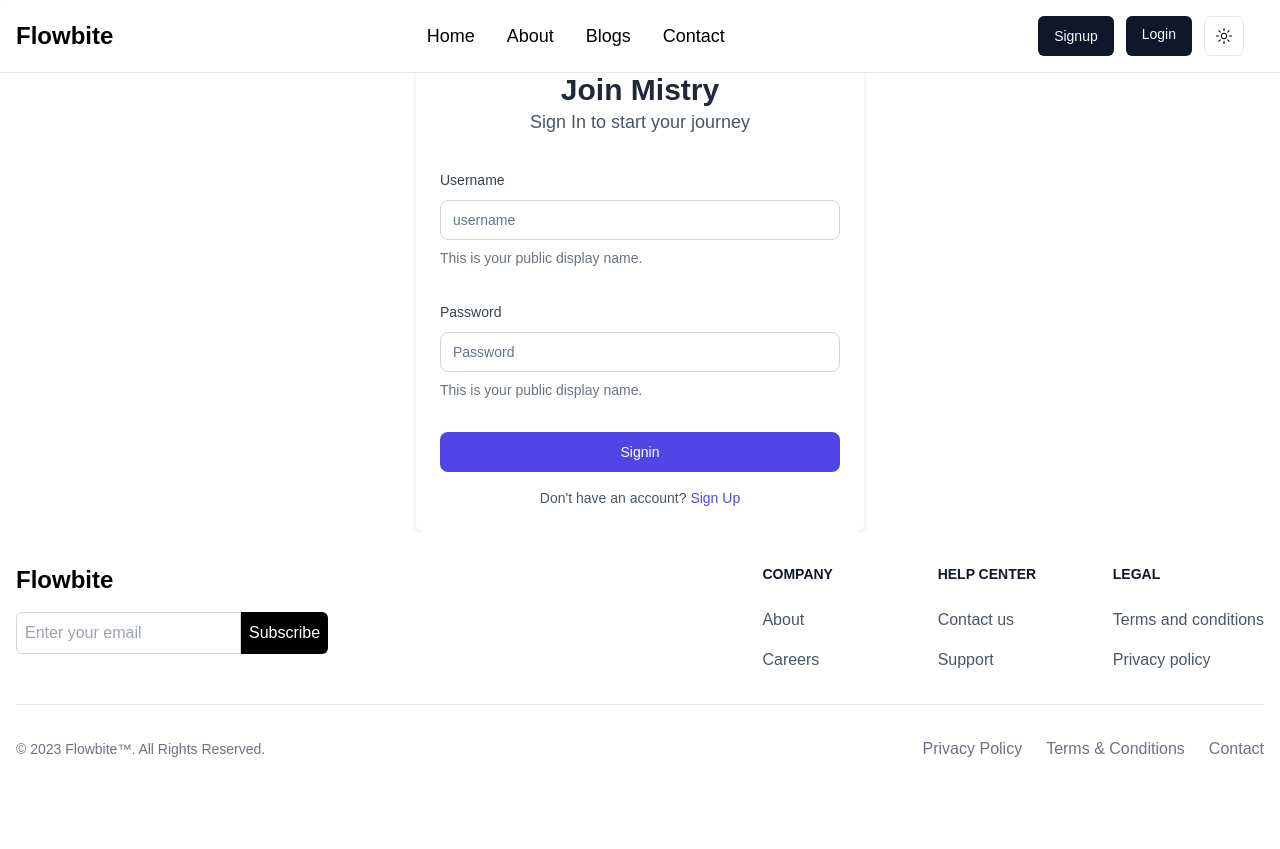
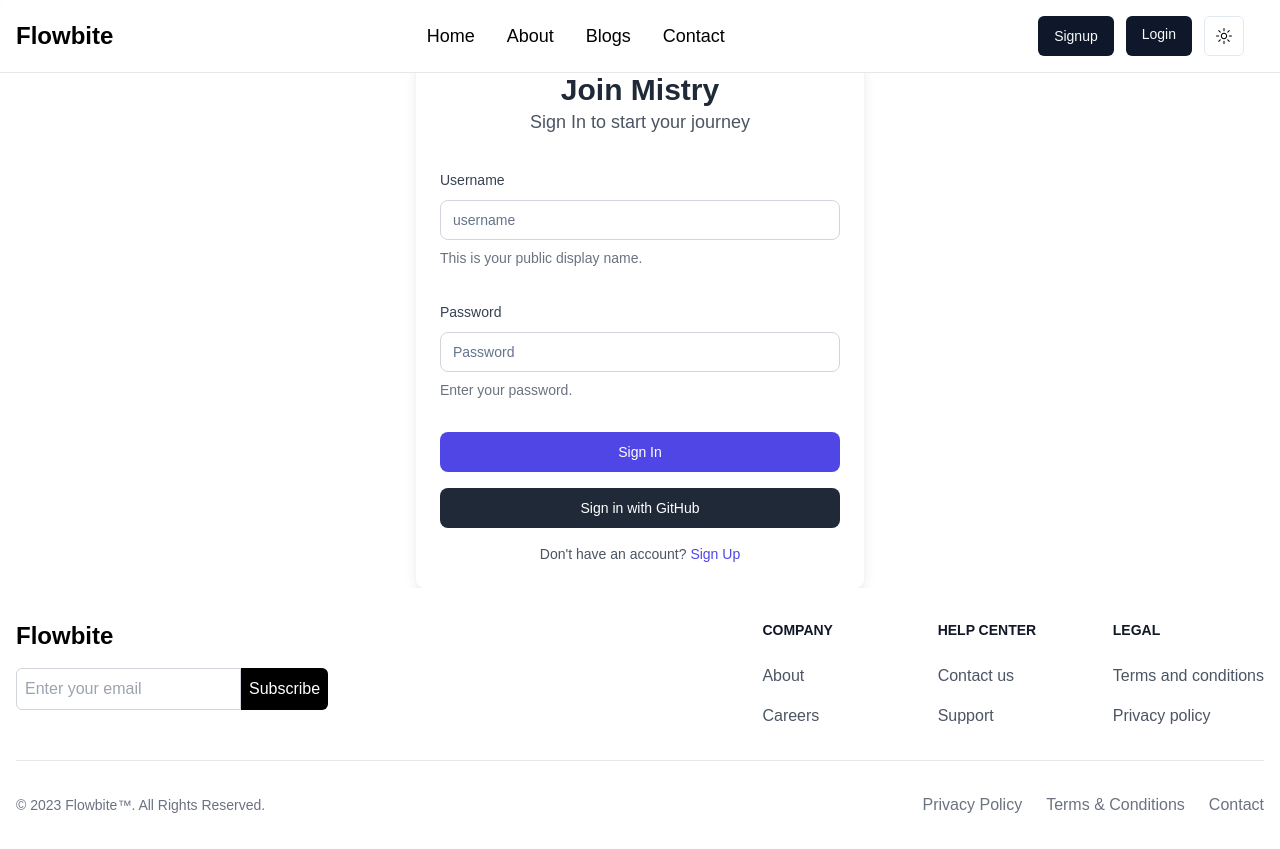
Before and after one commit to chatterjeekushal/next_blog_app, a Next.js app: page /sign-in in a window 1280 px wide. Before the commit the page ends 800 px from the top, so only its background shows below. Built offline with nearby package versions, Linux system fonts and the light colour scheme.

Commit message:
add file

```diff
--- a/package.json
+++ b/package.json
@@ -29,6 +29,7 @@
     "axios": "^1.7.7",
     "bcryptjs": "^2.4.3",
     "class-variance-authority": "^0.7.0",
+    "cloudinary": "^2.5.1",
     "clsx": "^2.1.1",
     "framer-motion": "^11.11.9",
     "fs": "^0.0.1-security",
@@ -38,6 +39,7 @@
     "lucide-react": "^0.453.0",
     "mini-svg-data-uri": "^1.4.4",
     "mongoose": "^8.8.1",
+    "multer": "^1.4.5-lts.1",
     "next": "^14.2.15",
     "next-auth": "^4.24.10",
     "next-themes": "^0.3.0",
@@ -67,6 +69,7 @@
     "@tailwindcss/typography": "^0.5.15",
     "@types/bcryptjs": "^2.4.6",
     "@types/fs-extra": "^11.0.4",
+    "@types/multer": "^1.4.12",
     "@types/node": "^20",
     "@types/react": "^18",
     "@types/react-dom": "^18",
--- a/src/app/api/auth/[...nextauth]/options.ts
+++ b/src/app/api/auth/[...nextauth]/options.ts
@@ -1,104 +1,118 @@
-
-
 import { NextAuthOptions } from "next-auth";
-
 import CredentialsProvider from "next-auth/providers/credentials";
-
+import GitHubProvider from "next-auth/providers/github";
 import bcrypt from "bcryptjs";
-
 import dbConnect from "@/lib/dbConnect";
-import UserModel from "@/model/user";
-import { promises } from "dns";
+import UserModel from "@/model/user"; // Your User model for database
 
 export const authOptions: NextAuthOptions = {
+  providers: [
+    // GitHub provider
+    GitHubProvider({
+      clientId: process.env.GITHUB_CLIENT_ID as string, // GitHub OAuth client ID
+      clientSecret: process.env.GITHUB_CLIENT_SECRET as string, // GitHub OAuth client secret // Scopes to request from GitHub
+    }),
 
-    providers: [
-
+    // Credentials provider
     CredentialsProvider({
       id: "credentials",
       name: "Credentials",
-
       credentials: {
         username: { label: "Username", type: "text", placeholder: "jsmith" },
-                password: { label: "Password", type: "password" }
+        password: { label: "Password", type: "password" },
       },
-
       async authorize(credentials: any): Promise<any> {
-
         await dbConnect();
         try {
-
           const user = await UserModel.findOne({
             $or: [
               { username: credentials?.username },
               { password: credentials?.password },
-                        ]
-                    })
+            ],
+          });
 
           if (!user) {
-
             throw new Error("User not found with this username or password");
           }
 
           if (user.isverified == false) {
-
             throw new Error("Please verify your email before login");
           }
 
-                    const ispasswordMatch = await bcrypt.compare(credentials?.password, user.password)
+          const isPasswordMatch = await bcrypt.compare(
+            credentials?.password,
+            user.password
+          );
 
-                    if (ispasswordMatch) {
-
-                        return user
+          if (isPasswordMatch) {
+            return user;
           } else {
             throw new Error("Invalid password");
           }
         } catch (error: any) {
-
           throw new Error(error);
         }
-            }
-
-        })
+      },
+    }),
   ],
 
+  callbacks: {
+    // Callback when a user signs in (either GitHub or Credentials provider)
+    async signIn({ user, account, profile }) {
+      if (account?.provider === "github") {
+        await dbConnect();
 
-    callbacks: {
+        console.log("user github", user);
 
-        async jwt({ token, user, }) {
+        // Check if the user already exists by GitHub email or username
+        const existingUser = await UserModel.findOne({ username: user.name });
 
+        if (!existingUser) {
+          // Create a new user if they do not exist
+          await UserModel.create({
+            username: user.name || "github_" , // GitHub username (fallback to email username if missing)
+        email: user.email, // GitHub email
+        password: "github", // Set password to empty string since GitHub OAuth doesn't use a password
+        verified: "12345", // You can set this to true by default since GitHub OAuth user is considered verified
+        verifyexpires: Date.now(), // Set verifyexpires to null if not applicable
+        isverified: true, // Set isverified to true since the user is authenticated via GitHub OAuth
+        isactive: true, // Set isactive to true since the user is authenticated via GitHub
+          });
+        }
+      }
+      return true;
+    },
+
+    // JWT callback
+    async jwt({ token, user }) {
       if (user) {
-
         token._id = user._id?.toString();
         token.isverified = user.isverified;
         token.isactive = user.isactive;
         token.username = user.username;
       }
-
-            return token
+      return token;
     },
 
+    // Session callback
     async session({ session, token }) {
-
       if (token) {
-
         session.user._id = token._id;
         session.user.isverified = token.isverified;
         session.user.isactive = token.isactive;
         session.user.username = token.username;
       }
-
-            return session
+      return session;
     },
   },
 
   pages: {
+    signIn: "/sign-in",
+  },
 
-        signIn: '/sign-in'
-    },
   session: {
     strategy: "jwt",
   },
+
   secret: process.env.NEXTAUTH_SECRET,
-
-}
+};
--- a/src/app/api/sign-up/route.ts
+++ b/src/app/api/sign-up/route.ts
@@ -1,3 +1,4 @@
+
 
 import dbConnect from "@/lib/dbConnect";
 import UserModel from "@/model/user";
--- a/src/app/dashboard/page.tsx
+++ b/src/app/dashboard/page.tsx
@@ -1,10 +1,23 @@
+
+'use client'
 
 import React from 'react'
+import { useSession, signOut } from 'next-auth/react'
+import { User } from 'next-auth'
+function page() {
 
-function page() {
+  const { data: session } = useSession()
+
+    const user: User = session?.user as User
+
   return (
     <div>
-      dashbord
+
+
+      <button onClick={() => signOut()} className="text-white m-20 bg-red-500 hover:bg-red-600 px-4 py-2 rounded-md">
+                            Logout
+                        </button>
+
     </div>
   )
 }
--- a/src/app/sign-in/page.tsx
+++ b/src/app/sign-in/page.tsx
@@ -1,5 +1,3 @@
-
-
 'use client'
 
 import React from 'react'
@@ -10,9 +8,6 @@ import Link from 'next/link'
 import { useToast } from "@/hooks/use-toast"
 import { useRouter } from 'next/navigation'
 import { singInSchema } from '@/schemas/singInSchema'
-
-
-
 
 import {
     Form,
@@ -28,16 +23,12 @@ import { Input } from "@/components/ui/input"
 import { Button } from '@/components/ui/button'
 import { signIn } from 'next-auth/react'
 
-function page() {
-
-    const [isSubmiting, setIsSubmiting] = React.useState(false)
-
+function Page() {
+    const [isSubmitting, setIsSubmitting] = React.useState(false)
     const { toast } = useToast()
-
     const router = useRouter()
 
-    // zod implementation
-
+    // zod validation
     const form = useForm({
         resolver: z.zodResolver(singInSchema),
         defaultValues: {
@@ -46,35 +37,30 @@ function page() {
         }
     })
 
-    const onsubmit = async (data: any) => {
-
+    const onSubmit = async (data: any) => {
+        setIsSubmitting(true)
         const result = await signIn('credentials', { username: data.username, password: data.password, redirect: false })
 
         if (result?.error) {
-
             toast({
                 title: 'Login failed',
                 description: result.error,
                 variant: 'destructive'
             })
+            setIsSubmitting(false)
         }
 
         if (result?.url) {
-
             toast({
-                title: 'Login success',
+                title: 'Login successful',
                 description: "You are logged in",
                 variant: 'default'
             })
-
             router.replace("/dashboard")
-
         }
-
     }
 
     return (
-
         <div className="max-w-md mx-auto mt-12 p-6 bg-white shadow-lg rounded-lg">
             <div className="text-center mb-8">
                 <h1 className="text-3xl font-semibold text-gray-800">Join Mistry</h1>
@@ -82,9 +68,9 @@ function page() {
             </div>
 
             <Form {...form}>
-          <form onSubmit={form.handleSubmit(onsubmit)} className="space-y-8">
+                <form onSubmit={form.handleSubmit(onSubmit)} className="space-y-8">
 
-
+                    {/* Username Field */}
                     <FormField
                         control={form.control}
                         name="username"
@@ -106,6 +92,7 @@ function page() {
                         )}
                     />
 
+                    {/* Password Field */}
                     <FormField
                         control={form.control}
                         name="password"
@@ -121,23 +108,35 @@ function page() {
                                     />
                                 </FormControl>
                                 <FormDescription className="text-sm text-gray-500">
-                    This is your public display name.
+                                    Enter your password.
                                 </FormDescription>
                                 <FormMessage />
                             </FormItem>
                         )}
                     />
 
+                    {/* Submit Button */}
                     <Button
                         type="submit"
-              disabled={isSubmiting}
+                        disabled={isSubmitting}
                         className="w-full mt-4 py-3 bg-indigo-600 text-white rounded-lg hover:bg-indigo-700 focus:outline-none focus:ring-2 focus:ring-indigo-500"
                     >
-            Signin
+                        Sign In
                     </Button>
                 </form>
             </Form>
 
+            {/* GitHub Sign-In Button */}
+            <div className="mt-4">
+                <Button
+                    onClick={() => signIn('github', { redirect: false })}
+                    className="w-full py-3 bg-gray-800 text-white rounded-lg hover:bg-gray-900 focus:outline-none focus:ring-2 focus:ring-gray-600"
+                >
+                    Sign in with GitHub
+                </Button>
+            </div>
+
+            {/* Sign Up Link */}
             <div className="mt-4 text-center">
                 <p className="text-gray-600 text-sm">
                     Don&apos;t have an account?{' '}
@@ -147,8 +146,7 @@ function page() {
                 </p>
             </div>
         </div>
-
     )
 }
 
-export default page
+export default Page
--- a/src/schemas/singupSchema.ts
+++ b/src/schemas/singupSchema.ts
@@ -24,4 +24,6 @@ export const singupSchema =z.object({
     .string()
     .email({ message: "Please enter a valid email address" })
     .email({ message: "Please enter a valid email address" }),
+
+
 })
```
Also changed, not shown: src/app/layout.tsx (+8 -0 lines), src/helpers/multer.ts (added, +17 -0 lines), src/lib/clounary.ts (added, +29 -0 lines), src/model/user.ts (+9 -9 lines), src/app/sign-up/page.tsx (line endings or trailing spaces), 2 other files (tests, documents, lock files or other folders). Lines whose indentation alone changed are shown as unchanged.
